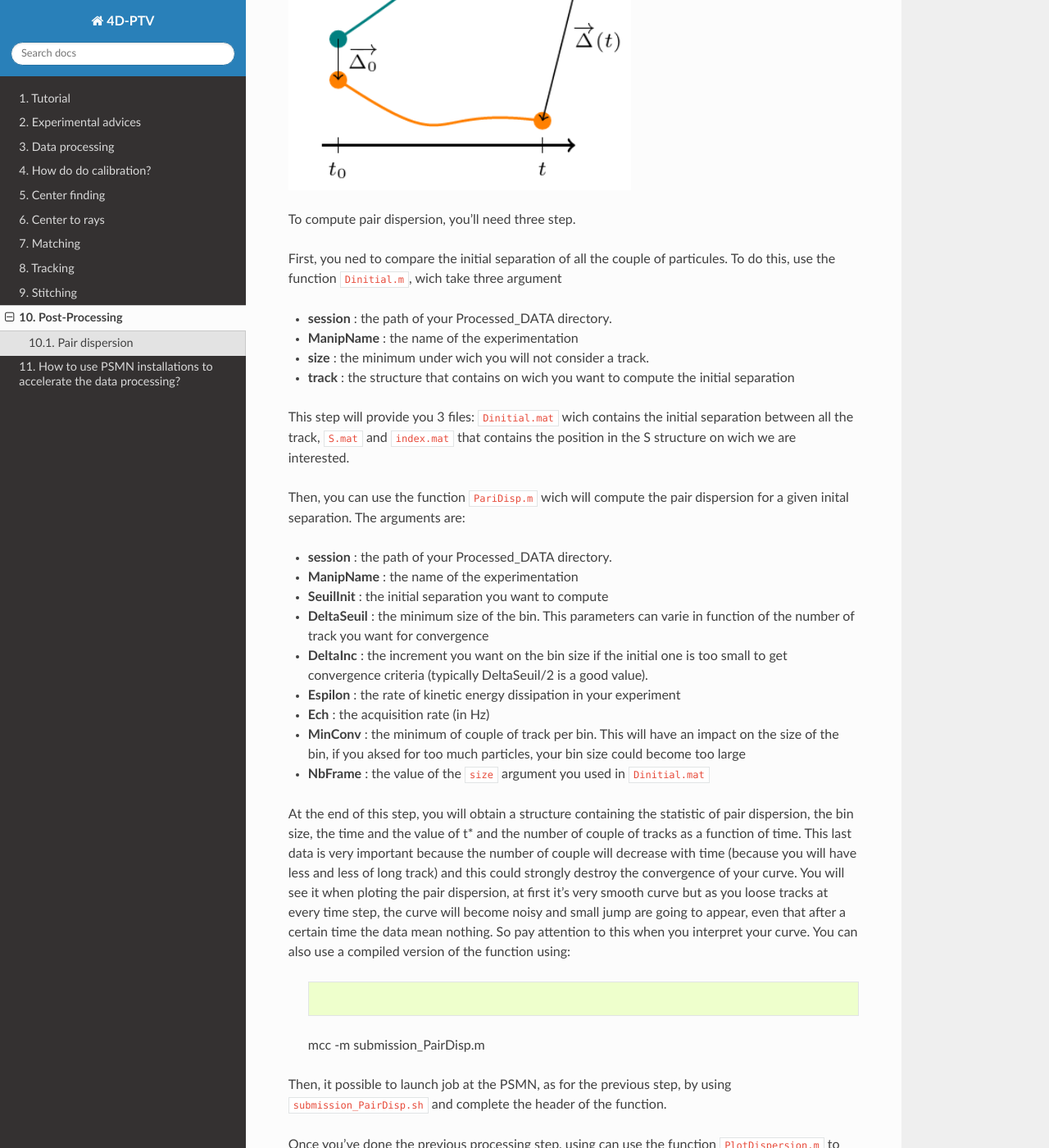
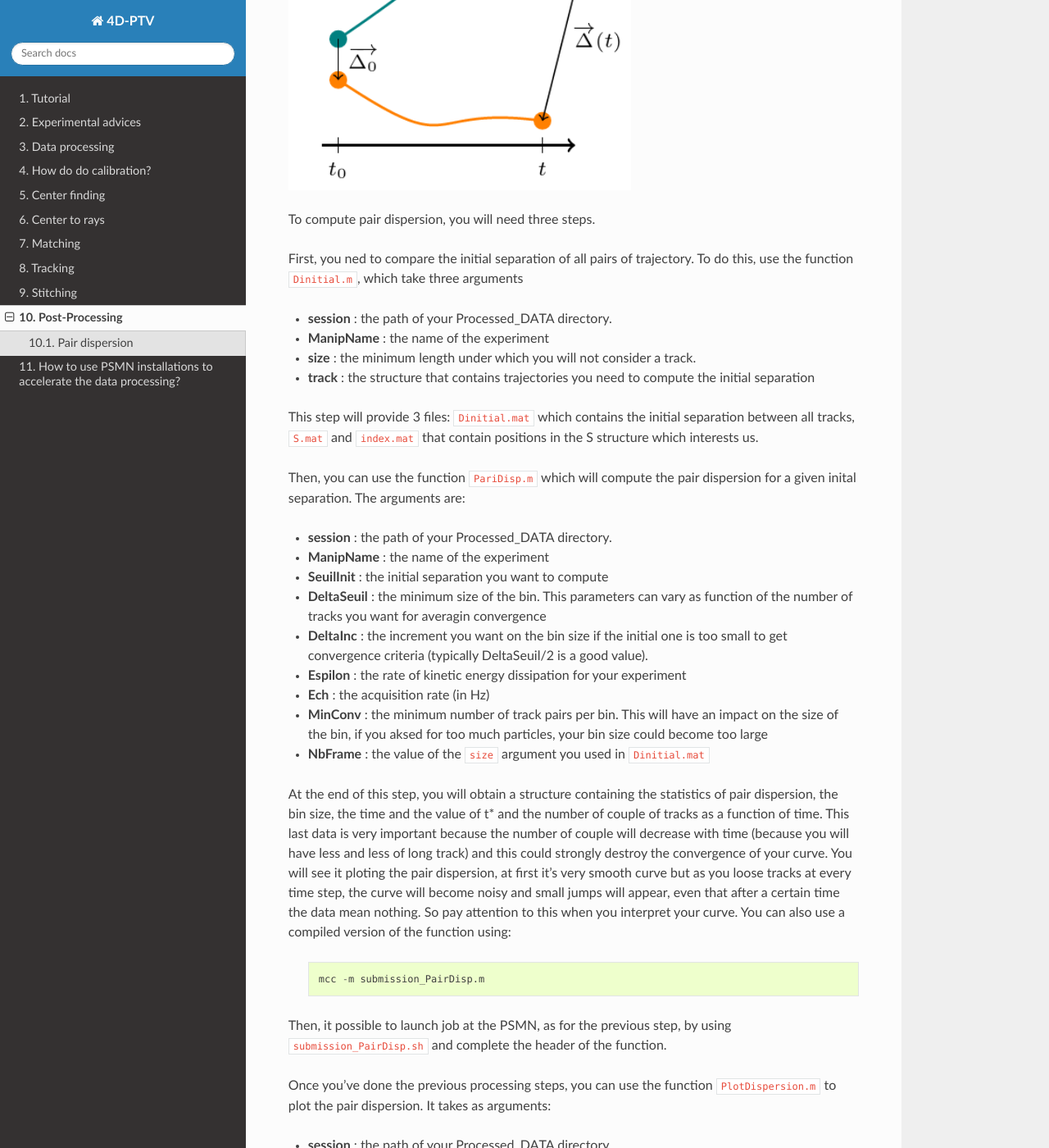
Before and after one commit to turbulencelyon/4d-ptv, a Sphinx documentation site: the page built from Documentation/source/Post-Processing.rst, in a window 1280 px wide and 1400 px high, scrolled down 419 px. Shown: the whole window at 82% size. Built offline with Sphinx 7.4.7 and the Read the Docs theme 2.0.0, drawn with Linux system fonts in a browser that asks for light colours; some of the changed text lies outside the part shown.

Commit message:
English corrections on the documentation

```diff
--- a/Documentation/source/Post-Processing.rst
+++ b/Documentation/source/Post-Processing.rst
@@ -1,12 +1,12 @@
 Post-Processing
 ===============
 
-Once you have created the track, we can use them to obtain physical result.
+Once you get the track, we can use them to obtain physical results.
 
 Pair dispersion
 ---------------
 
-One interesting thing to look on while doing 4d-PTV is relative pair dispersion. It's easy to do since we have the position of the particules at any time.
+One interesting thing to study after doing 4d-PTV is relative pair dispersion. It's easy to do since we have the position of particles at any time.
 
 
 .. figure:: Figures/PairDisp.png
@@ -14,44 +14,44 @@
 
 
 
-To compute pair dispersion, you'll need three step.
+To compute pair dispersion, you will need three steps.
 
-First, you ned to compare the initial separation of all the couple of particules. To do this, use the function ``Dinitial.m``, wich take three argument
+First, you ned to compare the initial separation of all pairs of trajectory. To do this, use the function ``Dinitial.m``, which take three arguments
 
-- **session** 		: the path of your Processed_DATA directory.
-- **ManipName** 	: the name of the experimentation
-- **size** 			: the minimum under wich you will not consider a track.
-- **track** 		: the structure that contains on wich you want to compute the initial separation
+- **session**       : the path of your Processed_DATA directory.
+- **ManipName**     : the name of the experiment
+- **size**          : the minimum length under which you will not consider a track.
+- **track**         : the structure that contains trajectories you need to compute the initial separation
 
-This step will provide you 3 files: ``Dinitial.mat`` wich contains the initial separation between all the track, ``S.mat`` and ``index.mat`` that contains the position in the S structure on wich we are interested.
+This step will provide 3 files: ``Dinitial.mat`` which contains the initial separation between all tracks, ``S.mat`` and ``index.mat`` that contain positions in the S structure which interests us.
 
-Then, you can use the function ``PariDisp.m`` wich will compute the pair dispersion for a given inital separation. The arguments are:
+Then, you can use the function ``PariDisp.m`` which will compute the pair dispersion for a given inital separation. The arguments are:
 
-- **session** 	: the path of your Processed_DATA directory.
-- **ManipName** 	: the name of the experimentation
-- **SeuilInit** 	: the initial separation you want to compute
-- **DeltaSeuil** : the minimum size of the bin. This parameters can varie in function of the number of track you want for convergence
-- **DeltaInc** 	: the increment you want on the bin size if the initial one is too small to get convergence criteria (typically DeltaSeuil/2 is a good value).
-- **Espilon** 	: the rate of kinetic energy dissipation in your experiment
-- **Ech** 		: the acquisition rate (in Hz)
-- **MinConv** 	: the minimum of couple of track per bin. This will have an impact on the size of the bin, if you aksed for too much particles, your bin size could become too large
-- **NbFrame** 	: the value of the ``size`` argument you used in ``Dinitial.mat``
+- **session**       : the path of your Processed_DATA directory.
+- **ManipName**     : the name of the experiment
+- **SeuilInit**     : the initial separation you want to compute
+- **DeltaSeuil**    : the minimum size of the bin. This parameters can vary as function of the number of tracks you want for averagin convergence
+- **DeltaInc**      : the increment you want on the bin size if the initial one is too small to get convergence criteria (typically DeltaSeuil/2 is a good value).
+- **Espilon**       : the rate of kinetic energy dissipation for your experiment
+- **Ech**           : the acquisition rate (in Hz)
+- **MinConv**       : the minimum number of track pairs per bin. This will have an impact on the size of the bin, if you aksed for too much particles, your bin size could become too large
+- **NbFrame**       : the value of the ``size`` argument you used in ``Dinitial.mat``
 
-At the end of this step, you will obtain a structure containing the statistic of pair dispersion, the bin size, the time and the value of t* and the number of couple of tracks as a function of time. This last data is very important because the number of couple will decrease with time (because you will have less and less of long track) and this could strongly destroy the convergence of your curve. You will see it when ploting the pair dispersion, at first it's very smooth curve but as you loose tracks at every time step, the curve will become noisy and small jump are going to appear, even that after a certain time the data mean nothing. So pay attention to this when you interpret your curve.
+At the end of this step, you will obtain a structure containing the statistics of pair dispersion, the bin size, the time and the value of t* and the number of couple of tracks as a function of time. This last data is very important because the number of couple will decrease with time (because you will have less and less of long track) and this could strongly destroy the convergence of your curve. You will see it ploting the pair dispersion, at first it's very smooth curve but as you loose tracks at every time step, the curve will become noisy and small jumps will appear, even that after a certain time the data mean nothing. So pay attention to this when you interpret your curve.
 You can also use a compiled version of the function using:
 
-	.. code-block:: matlab
+    .. code-block:: matlab
 
         mcc -m submission_PairDisp.m
 
 Then, it possible to launch job at the PSMN, as for the previous step, by using ``submission_PairDisp.sh`` and complete the header of the function.
 
-Once you've done the previous processing step, using can use the function ``PlotDispersion.m`` to plot the pair dispersion. It takes as arguments:
+Once you've done the previous processing steps, you can use the function ``PlotDispersion.m`` to plot the pair dispersion. It takes as arguments:
 
-- **session**		: the path of your Processed_DATA directory.
-- **ManipName** 		: the name of the experimentation
-- **Init** 			: the first initial separation to plot
-- **Last** 			: the last initial separation to plot
-- **Pas** 			: the step between 2 initial separation
-- **Norm** (optional): it's a boolean (``true`` of ``false``) to set to ``true`` (it's ``false`` if there is no indication) if you want to compensate the curbe by t^n
-- **P**  			: use it if you set ``Norm`` to ``true``, P will be the exponant of t.
+- **session**           : the path of your Processed_DATA directory.
+- **ManipName**         : the name of the experiment
+- **Init**              : the first initial separation to plot
+- **Last**              : the last initial separation to plot
+- **Pas**               : the step between 2 initial separation
+- **Norm** (optional)   : it's a boolean (``true`` of ``false``) to set to ``true`` (it's ``false`` if there is no indication) if you want to compensate the curbe by t^n
+- **P**                 : use it if you set ``Norm`` to ``true``, P will be the exponent of t.
```
Also changed, not shown: Documentation/source/Stitching.rst (+4 -3 lines).
